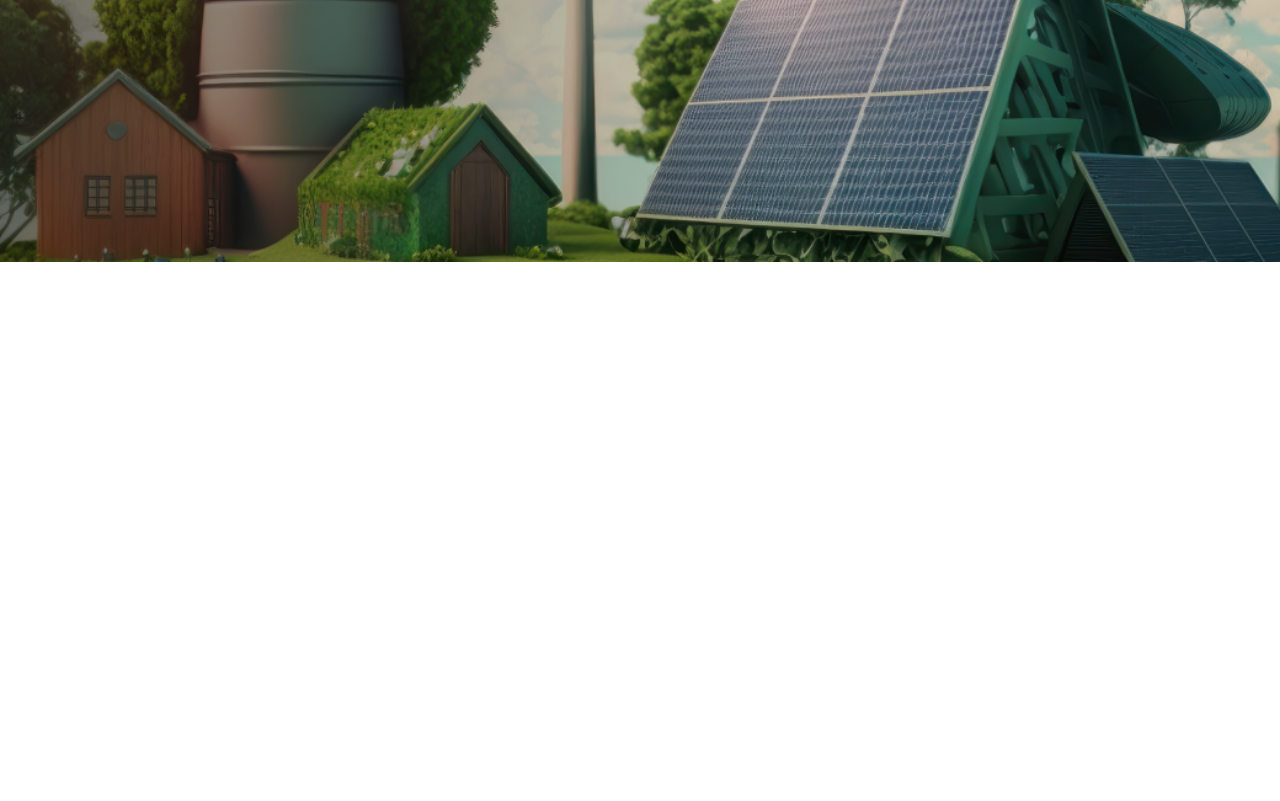
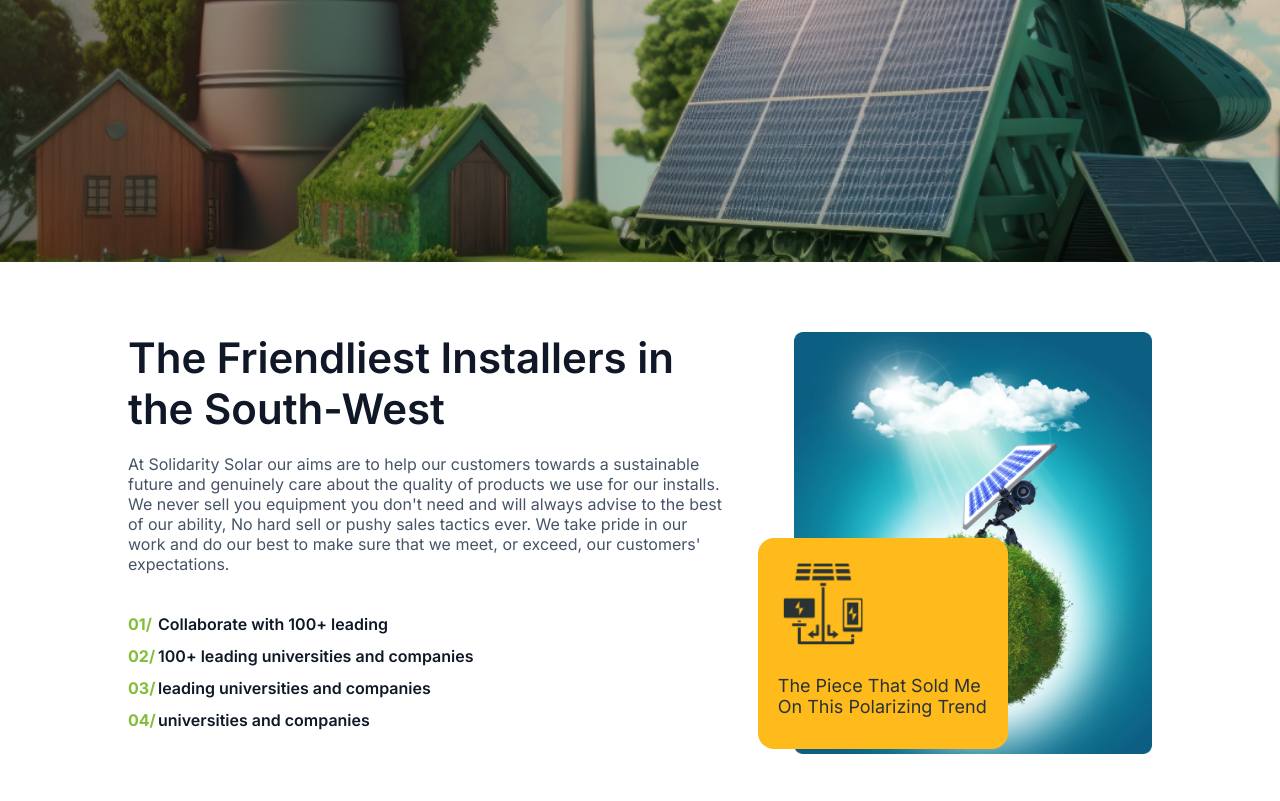
Before and after one commit to abdalla-shaban/web-masters-tasks, a plain HTML site: page landing-page-solar-energy/index.html in a window 1280 px wide. Shown: the part 538-1339 px from the top of the page. Before the commit the page ends 800 px from the top, so only its background shows below. Drawn offline with Linux system fonts and the light colour scheme.

Commit message:
implement trade section

```diff
--- a/landing-page-solar-energy/css/style.css
+++ b/landing-page-solar-energy/css/style.css
@@ -9,7 +9,8 @@
   box-sizing: border-box;
 }
 
-body {
+body,
+button {
   font-family: "Inter", serif;
 }
 
@@ -49,6 +50,23 @@ img {
 
 /* Utilities */
 
+.section-spacing {
+  padding: 40px 0;
+  margin: 30px 0;
+}
+
+.font-sm {
+  font-size: var(--font-size-sm);
+}
+
+.font-md {
+  font-size: var(--font-size-md);
+}
+
+.font-lg {
+  font-size: var(--font-size-lg);
+}
+
 .btn {
   padding: 12px 16px;
   outline: none;
@@ -57,6 +75,7 @@ img {
   cursor: pointer;
   border-width: 1px;
   border-style: solid;
+  font-size: var(--font-size-sm);
 }
 
 .btn-main {
@@ -84,6 +103,10 @@ img {
 
 .bg-main-color {
   background-color: var(--main-color);
+}
+
+.bg-secondary-color {
+  background-color: var(--secondary-color);
 }
 
 .bg-main-color-darker {
@@ -236,6 +259,7 @@ h2.light {
 /* Navbar */
 nav {
   position: fixed;
+  z-index: 99999;
   top: 0;
   left: 0;
   width: 100%;
@@ -341,6 +365,79 @@ main .hero-section .container .hero-section-text p {
 }
 
 
+/* Trade Section */
+
+#trade .container {
+  display: flex;
+  justify-content: space-between;
+  flex-wrap: wrap;
+}
+
+#trade .images-box {
+  width: 100%;
+  position: relative;
+}
+
+#trade .trade-content {
+  width: 100%;
+  margin-bottom: 20px;
+}
+
+#trade .trade-content h2 {
+  margin-bottom: 20px;
+  font-weight: 600;
+}
+
+#trade .trade-content .trade-list {
+  display: flex;
+  flex-direction: column;
+  gap: 12px;
+  margin-top: 40px;
+  counter-reset: list-counter;
+}
+
+#trade .trade-content .trade-list li {
+  position: relative;
+  counter-increment: list-counter;
+  padding-left: 30px;
+}
+
+#trade .trade-content .trade-list li::before {
+  content: counter(list-counter, decimal-leading-zero) "/ ";
+  position: absolute;
+  top: 50%;
+  transform: translateY(-50%);
+  left: 0;
+  font-weight: bold;
+  color: var(--green-color);
+}
+
+#trade .trade-content .trade-list li p {
+  color: var(--heading-text-color);
+  font-weight: 600;
+}
+
+#trade .solar-charging {
+  display: none;
+  border-radius: 16px;
+  padding: 20px;
+}
+
+#trade .trade-img {
+  max-height: 552px;
+}
+
+#trade .solar-charging figcaption {
+  margin: 12px 0;
+  padding-top: 12px;
+}
+
+#trade .solar-charging img {
+  width: 90px;
+}
+
+
+
 /* Media Query */
 @media screen and (min-width:768px) {
   .container {
@@ -373,4 +470,25 @@ main .hero-section .container .hero-section-text p {
   h2.light {
     font-size: var(--font-size-xl);
   }
+
+  #trade .solar-charging {
+    display: block;
+    position: absolute;
+    max-width: 250px;
+    text-align: left;
+    bottom: 2%;
+    left: -10%;
+    border-radius: 16px;
+  }
+
+  #trade .images-box {
+    width: 35%;
+  }
+
+  #trade .trade-content {
+    width: 60%;
+    max-width: 594px;
+    margin-bottom: 0;
+  }
+
 }
--- a/landing-page-solar-energy/index.html
+++ b/landing-page-solar-energy/index.html
@@ -68,6 +68,39 @@
           </div>
         </div>
       </header>
+      <section id="trade" class="section-spacing">
+        <div class="container">
+          <div class="trade-content">
+            <div class="trade-text">
+              <h2 class="dark">The Friendliest Installers in the South-West</h2>
+              <p class="p-base-heading-subtext-gray">
+                At Solidarity Solar our aims are to help our customers towards a
+                sustainable future and genuinely care about the quality of
+                products we use for our installs. We never sell you equipment
+                you don't need and will always advise to the best of our
+                ability, No hard sell or pushy sales tactics ever. We take pride
+                in our work and do our best to make sure that we meet, or
+                exceed, our customers' expectations.
+              </p>
+            </div>
+            <ul class="trade-list">
+              <li><p>Collaborate with 100+ leading</p></li>
+              <li><p>100+ leading universities and companies</p></li>
+              <li><p>leading universities and companies</p></li>
+              <li><p>universities and companies</p></li>
+            </ul>
+          </div>
+          <div class="images-box">
+            <figure class="solar-charging bg-secondary-color">
+              <img src="./images/solar-charging.png" alt="solar charging" />
+              <figcaption class="p-md-dark">
+                The Piece That Sold Me On This Polarizing Trend
+              </figcaption>
+            </figure>
+            <img src="./images/section-2.png" alt="trade panel" />
+          </div>
+        </div>
+      </section>
     </main>
   </body>
 </html>
```
